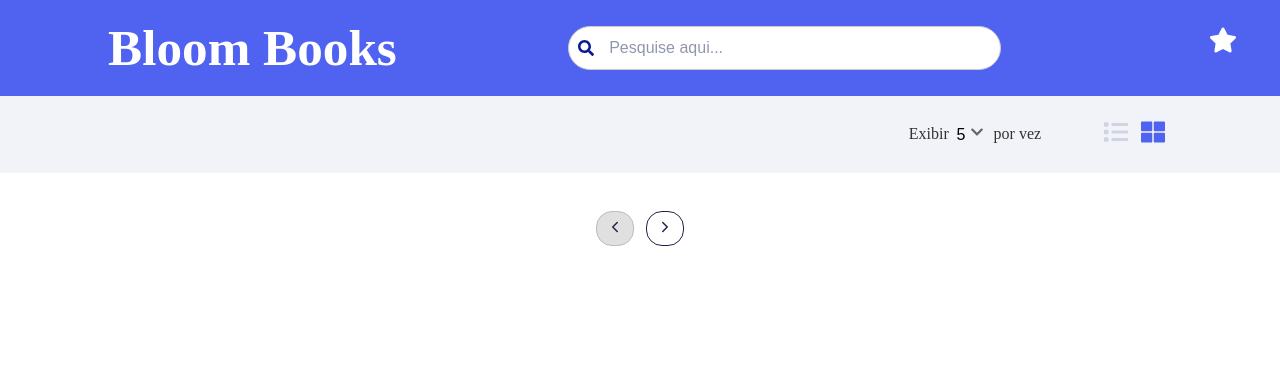
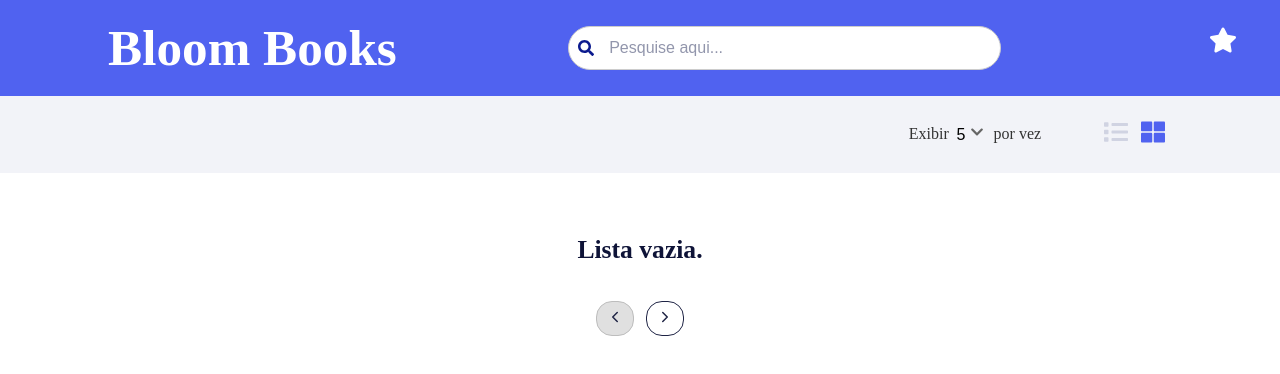
Before and after one commit to LucasPereira9/nyt-library, a Next.js app: page /books in a window 1280 px wide. Shown: the top 374 px of the page. Built offline with nearby package versions, Linux system fonts and the light colour scheme.

Commit message:
feat: :sparkles: books search made

```diff
--- a/src/app/books/books.styles.ts
+++ b/src/app/books/books.styles.ts
@@ -0,0 +1,15 @@
+import styled from "styled-components";
+
+export const EmptyWrapper = styled.div`
+    align-items: center;
+    display: flex;
+    justify-content: center;
+`
+
+export const EmptyListText = styled.h1`
+  margin-top: 4rem;
+  color: #0E1337;
+  font-weight: 700;
+  font-size: 1.6rem;
+  line-height: 100%;
+`
--- a/src/app/books/page.tsx
+++ b/src/app/books/page.tsx
@@ -9,56 +9,82 @@ import BookColumnList, { BookListProps } from "@/layout/BookList/Column/bookColu
 import BookRowList from "@/layout/BookList/Row/bookRowList";
 import { useTotalPages, usePaginatedResults } from "@/utils/pagination";
 import { useSearchParams } from 'next/navigation';
-import { useEffect, useState } from 'react';
+import { useEffect, useMemo, useState } from 'react';
+import { Title } from "../page.styles";
+import { EmptyWrapper } from "./books.styles";
 
 export default function Books() {
   const searchParams = useSearchParams();
   const gender = searchParams.get('gender');
-  const [search, setSearch] = useState('');
   const [page, setPage] = useState(1);
   const { data, isLoading } = useBestSellersListQuery(gender ?? '');
+  const [search, setSearch] = useState('');
   const { itemsPerPage, layout } = useFilterStore();
 
-  const isColumn = layout === 'column'
+  const isColumn = layout === 'column';
 
   const handlePageChange = (newPage: number) => {
     setPage(newPage);
   };
-  const totalPages = useTotalPages(data?.results, itemsPerPage);
+
+  const filteredData = useMemo(() => {
+    if (!data?.results) return [];
+
+    if (!search) {
+      return data.results;
+    }
+
+    const lowerSearch = search.toLowerCase();
+    return data.results.filter((result: any) => {
+      if (result.book_details && result.book_details.length > 0) {
+        return result.book_details.some((book: any) =>
+          book.title.toLowerCase().includes(lowerSearch)
+        );
+      }
+      return false;
+    });
+  }, [data?.results, search]);
+
+  const totalPages = useTotalPages(filteredData, itemsPerPage);
   const isPageOutOfRange = totalPages < page;
 
   useEffect(() => {
     if (isPageOutOfRange) {
       setPage(1);
     }
-    }, [isPageOutOfRange, data?.results]);
+  }, [isPageOutOfRange, filteredData]);
 
   const paginatedResults = usePaginatedResults<BookListProps>(
-      data?.results,
+    filteredData,
     page,
     itemsPerPage,
     isPageOutOfRange
   );
 
-  const handleSearch = (query: string) => {
-    console.log('Buscando por:', query);
-  };
-  if (isLoading) return (
+  const emptySearch = paginatedResults.length === 0
+
+  if (isLoading) {
+    return (
       <div>
-      <h1>
-        carregando...
-      </h1>
+        <h1>carregando...</h1>
       </div>
-  )
+    );
+  }
 
   return (
     <div>
       <AppHeader value={search} setValue={setSearch} />
-      <FilterBar Title={data?.results[0]?.list_name} />
-      {isColumn ?
-      <BookColumnList items={paginatedResults} /> :
+      <FilterBar Title={data?.results && data.results[0]?.list_name} />
+       {emptySearch &&
+        <EmptyWrapper>
+          <Title>Lista vazia.</Title>
+        </EmptyWrapper>
+        }
+      {isColumn ? (
+        <BookColumnList items={paginatedResults} />
+      ) : (
         <BookRowList items={paginatedResults} />
-    }
+      )}
       <Pagination
         currentPage={page}
         totalPages={totalPages}
--- a/src/app/page.styles.ts
+++ b/src/app/page.styles.ts
@@ -9,3 +9,12 @@ export const Content = styled.div`
     flex-direction: column;
     justify-content: center;
 `
+
+
+export const Title = styled.h1`
+  margin-top: 4rem;
+  color: #0E1337;
+  font-weight: 700;
+  font-size: 1.6rem;
+  line-height: 100%;
+`
--- a/src/app/page.tsx
+++ b/src/app/page.tsx
@@ -60,6 +60,8 @@ export default function Home() {
     isPageOutOfRange
   );
 
+  const emptySearch = paginatedResults.length === 0
+
   if (isLoading) return <p>Carregando...</p>;
 
   return (
@@ -67,6 +69,10 @@ export default function Home() {
       <AppHeader value={search} setValue={setSearch} />
       <FilterBar Title="Gêneros" />
       <Style.Content>
+        {emptySearch &&
+        <div>
+          <Style.Title>Lista vazia.</Style.Title>
+        </div>}
         {isColumn ? (
           <GenderColumnList items={paginatedResults} />
         ) : (
--- a/src/layout/BookList/Row/bookRowList.tsx
+++ b/src/layout/BookList/Row/bookRowList.tsx
@@ -49,6 +49,8 @@ export default function BookRowList({ items }: BookRowPropsList) {
     }
   };
 
+  console.log({items})
+
 
   const handleButtonClick = (url: string) => {
     window.open(url ?? '', '_blank');
```
Lines whose indentation alone changed are shown as unchanged.
